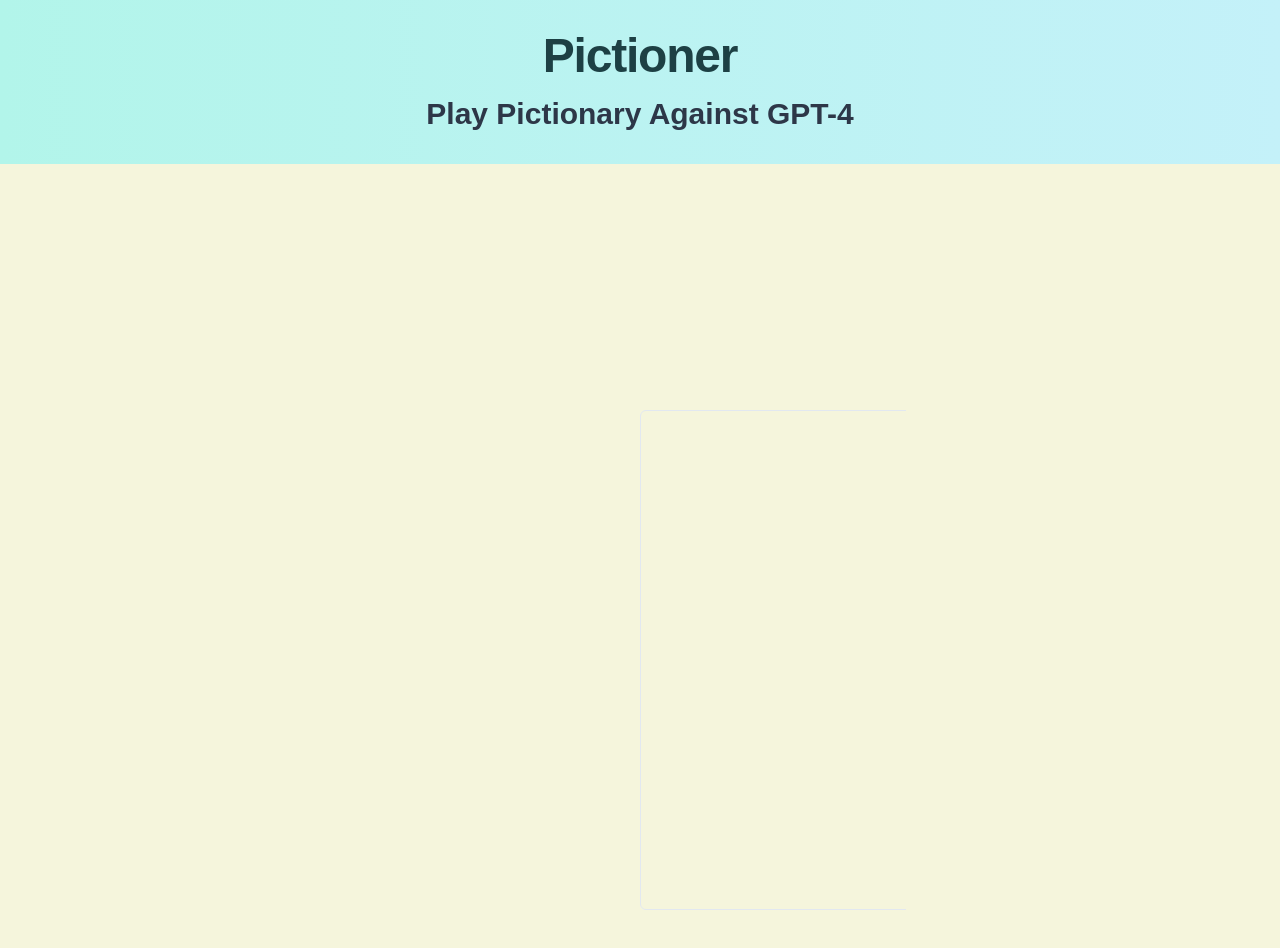
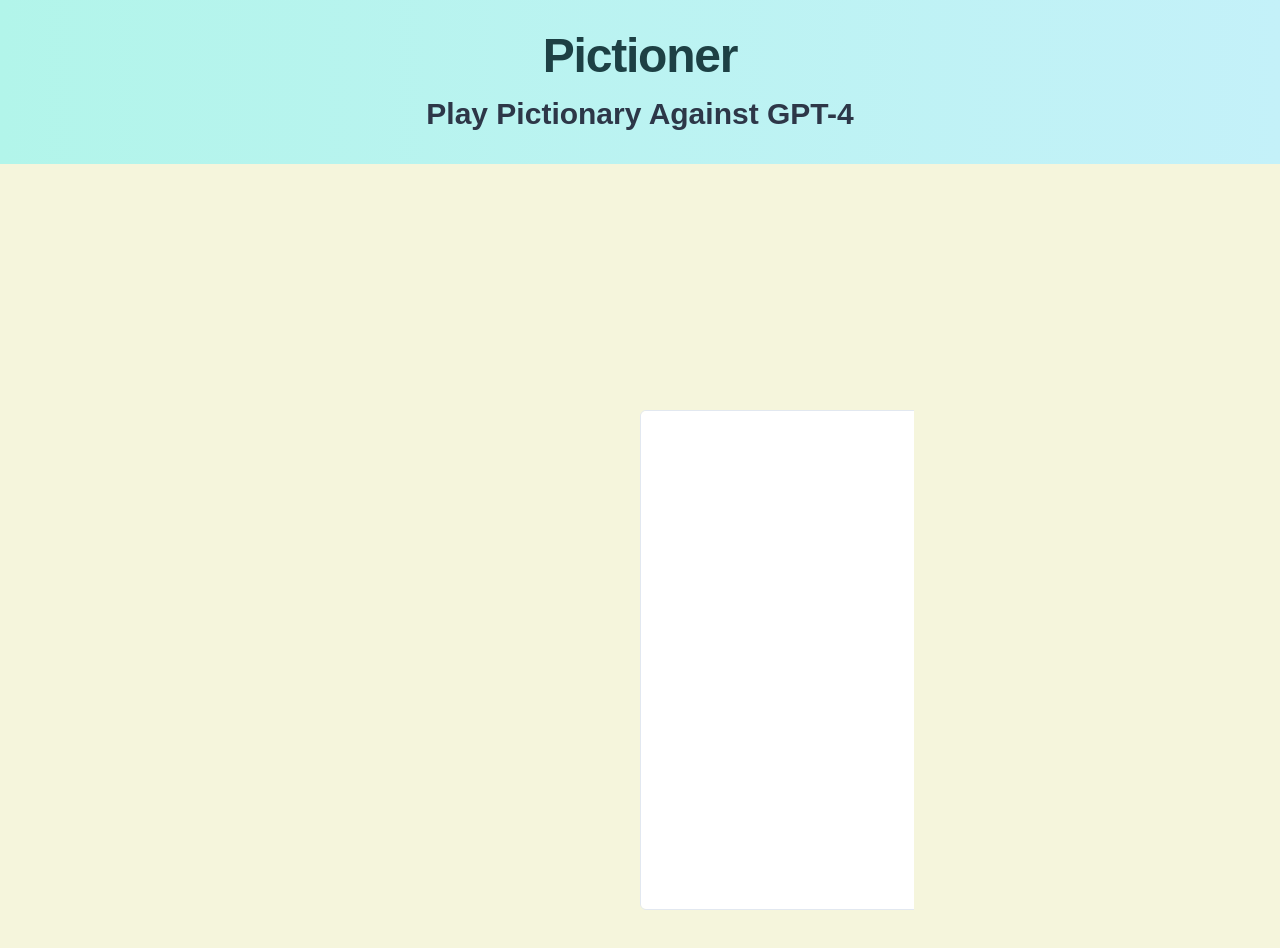
Before and after one commit to priyankark/pictioner, a Next.js app: page / in a window 1280 px wide. Both pictures are taken after a click on the button "Start the game". Shown: the top 948 px of the page. Built offline with nearby package versions, Linux system fonts and the light colour scheme; no server answers.

Commit message:
More cleanup

```diff
--- a/components/Data.tsx
+++ b/components/Data.tsx
@@ -328,9 +328,10 @@
               flex="1"
               marginX={{ base: 'auto', md: '0' }}
               marginBottom={{ base: '4', md: '0' }}
+              marginLeft={{ base: '4', md: '4' }}
             >
               <CanvasContainer>
-                <canvas id="canvas" width="500" height="500" ref={canvasRef}></canvas>
+                <canvas id="canvas" width="500" height="500" ref={canvasRef} style={{ backgroundColor: 'white' }}></canvas>
               </CanvasContainer>
             </Box>
           )}
```
